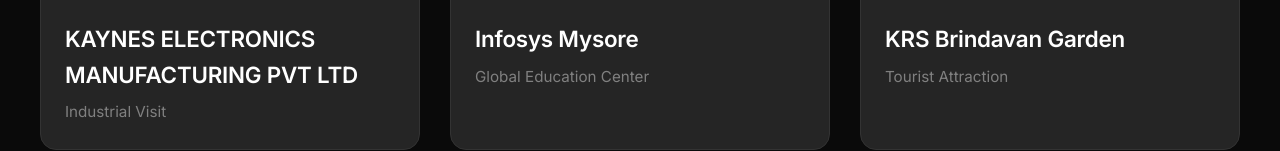
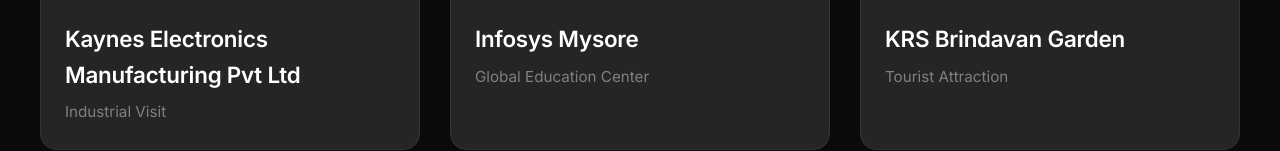
Before and after one commit to Shas-07/REC-trip-2025, a website: page trip/index.html in a window 1280 px wide. Shown: the part 2029-2180 px from the top of the page. Drawn offline with Linux system fonts and the light colour scheme.

Commit message:
Update index.html

```diff
--- a/trip/index.html
+++ b/trip/index.html
@@ -95,7 +95,7 @@
                             </div>
                         </div>
                         <div class="place-info-dark">
-                            <h3 class="place-name-dark">KAYNES ELECTRONICS MANUFACTURING PVT LTD</h3>
+                            <h3 class="place-name-dark">Kaynes Electronics Manufacturing Pvt Ltd</h3>
                             <p class="place-type-dark">Industrial Visit</p>
                         </div>
                     </div>
```
